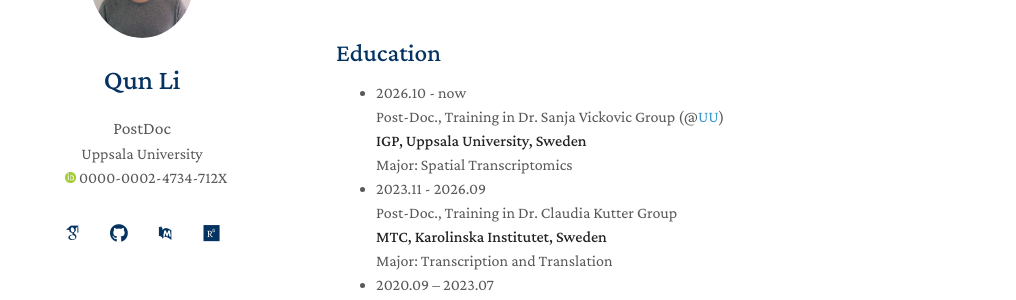
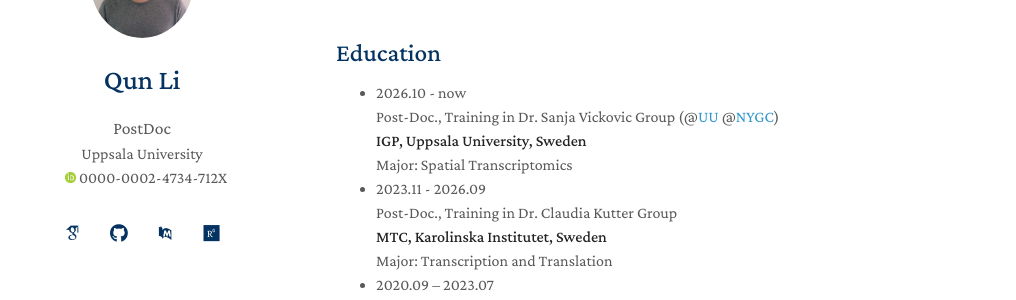
Before and after one commit to liqunbio/liqunbio.github.io, a Jekyll site: the page built from index.md, in a window 1280 px wide and 900 px high. Shown: the part 162-462 px from the top of the window, without its empty margins (134-1150 px from the left). Built offline with Jekyll 4.4.1, drawn with Linux system fonts in a browser that asks for light colours; some web fonts are replaced; comment, search, counter and statistics services are not loaded; our own code applies the rules of GitHub Pages for plain Markdown files.

Commit message:
Update education section with additional affiliation

```diff
--- a/index.md
+++ b/index.md
@@ -9,7 +9,7 @@ Qun's overall interest is to understand genetic and epigenetic mechanisms relate
 
 ## Education
 - 2026.10 - now <br>
-Post-Doc., Training in Dr. Sanja Vickovic Group (@[UU](https://www.uu.se/en/contact-and-organisation/organisation?query=X39%3A164)) <br>
+Post-Doc., Training in Dr. Sanja Vickovic Group (@[UU](https://www.uu.se/en/contact-and-organisation/organisation?query=X39%3A164) @[NYGC](https://www.vickovictechinnovation.com/ourteam)) <br>
 **IGP, Uppsala University, Sweden** <br>
 Major: Spatial Transcriptomics
 - 2023.11 - 2026.09 <br>
```
